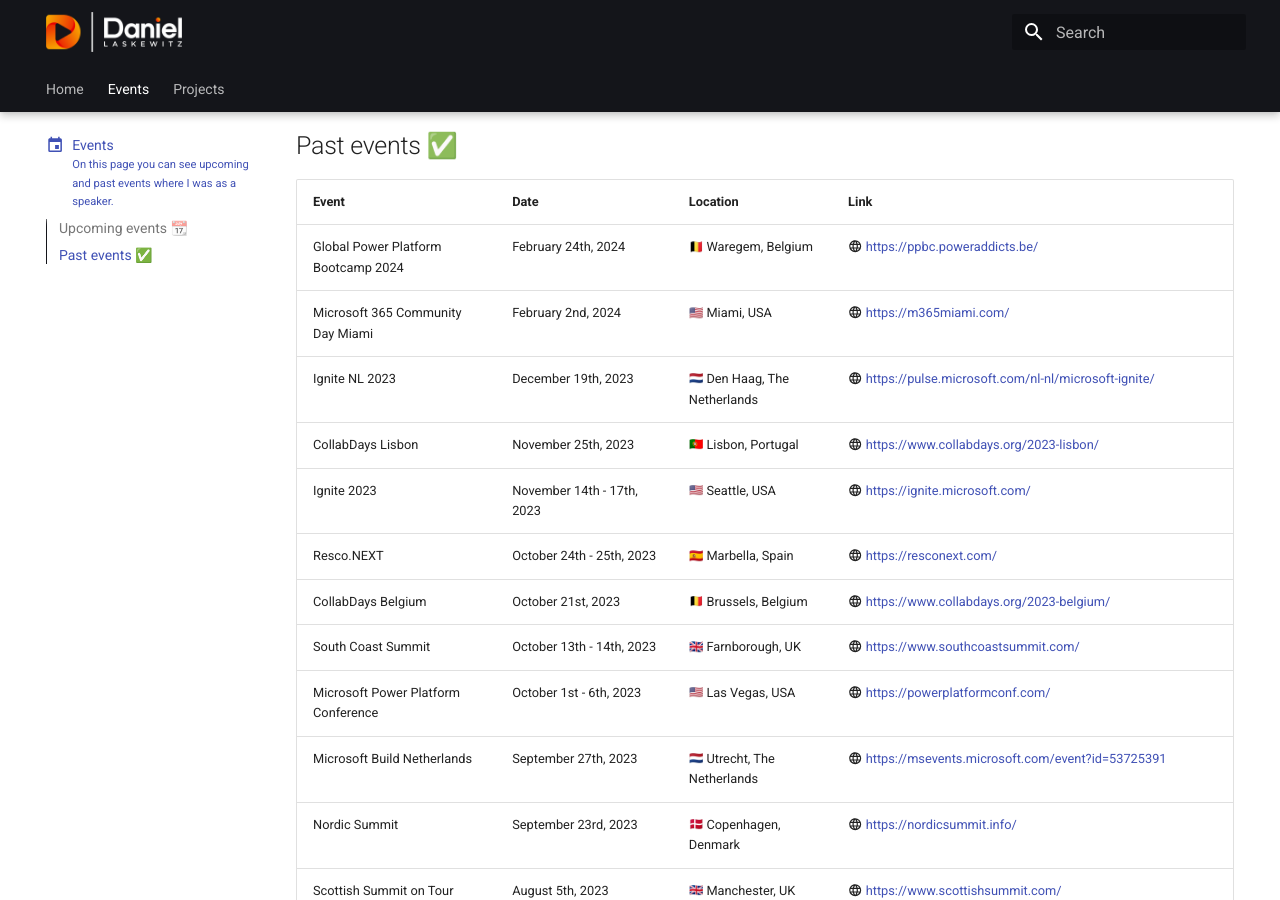
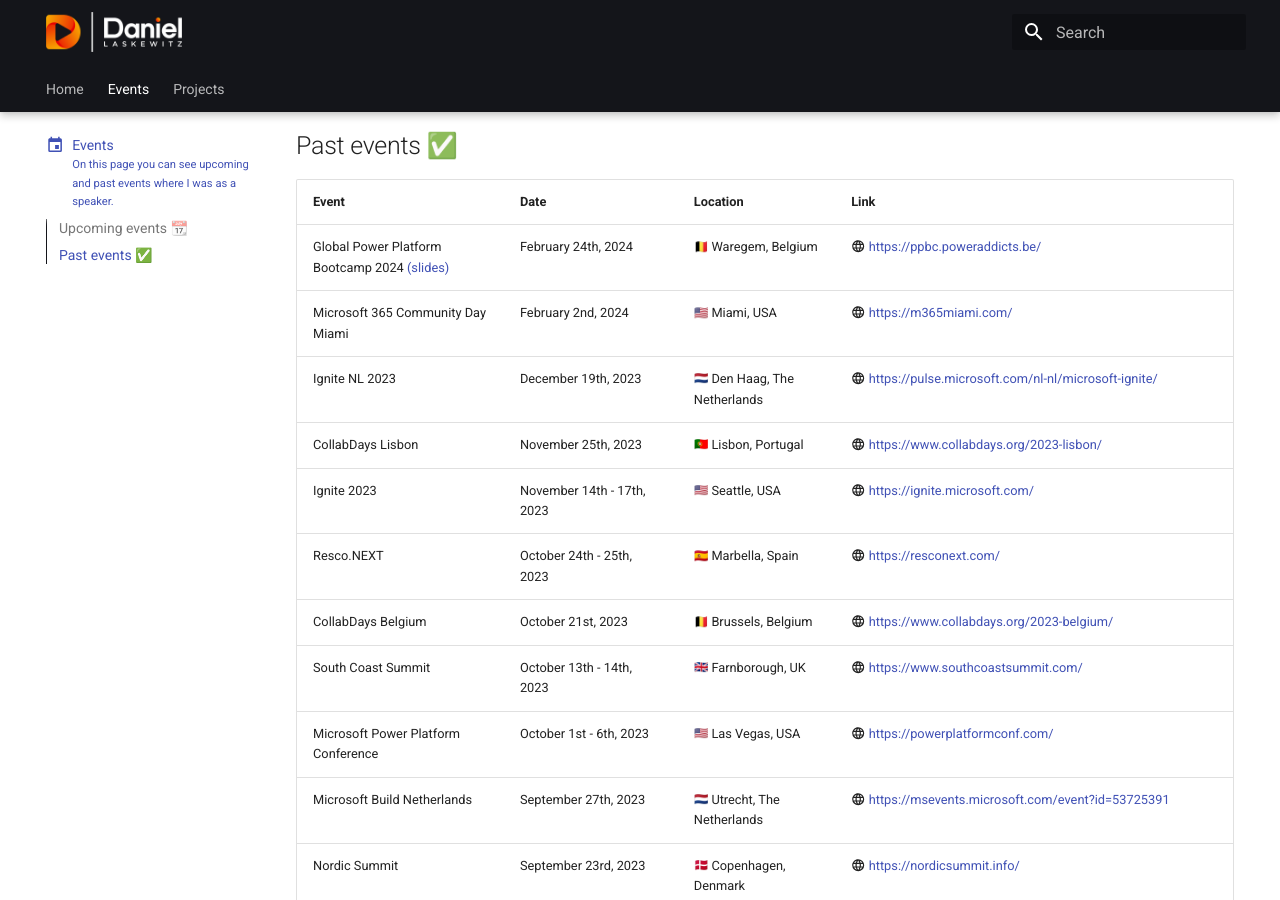
Before and after one commit to Laskewitz/laskewitz.github.io, an MkDocs documentation site: the page built from docs/events.md, in a window 1280 px wide and 900 px high, scrolled down 735 px. Built offline with MkDocs 1.6.1 and Material for MkDocs 9.7.7, drawn with Linux system fonts in a browser that asks for light colours; emoji names are drawn with the system emoji font.

Commit message:
Updated slides

```diff
--- a/docs/events.md
+++ b/docs/events.md
@@ -29,7 +29,7 @@
 
 | Event | Date | Location | Link |
 | ----------- | ------------------------------------ | ------------------------------------ | ------------------------------------ |
-| Global Power Platform Bootcamp 2024 | February 24th, 2024 | :be: Waregem, Belgium | :material-web: [https://ppbc.poweraddicts.be/](https://ppbc.poweraddicts.be/) |
+| Global Power Platform Bootcamp 2024 [(slides)](./slides/GPPB2024-Copilot-Studio.pdf) | February 24th, 2024 | :be: Waregem, Belgium | :material-web: [https://ppbc.poweraddicts.be/](https://ppbc.poweraddicts.be/) |
 | Microsoft 365 Community Day Miami | February 2nd, 2024 | :us: Miami, USA | :material-web: [https://m365miami.com/](https://m365miami.com/) |
 | Ignite NL 2023 | December 19th, 2023 | :nl: Den Haag, The Netherlands | :material-web: [https://pulse.microsoft.com/nl-nl/microsoft-ignite/](https://pulse.microsoft.com/nl-nl/microsoft-ignite/) |
 | CollabDays Lisbon | November 25th, 2023 | :pt: Lisbon, Portugal | :material-web: [https://www.collabdays.org/2023-lisbon/](https://www.collabdays.org/2023-lisbon/) |
```
Also changed, not shown: 1 other file.
